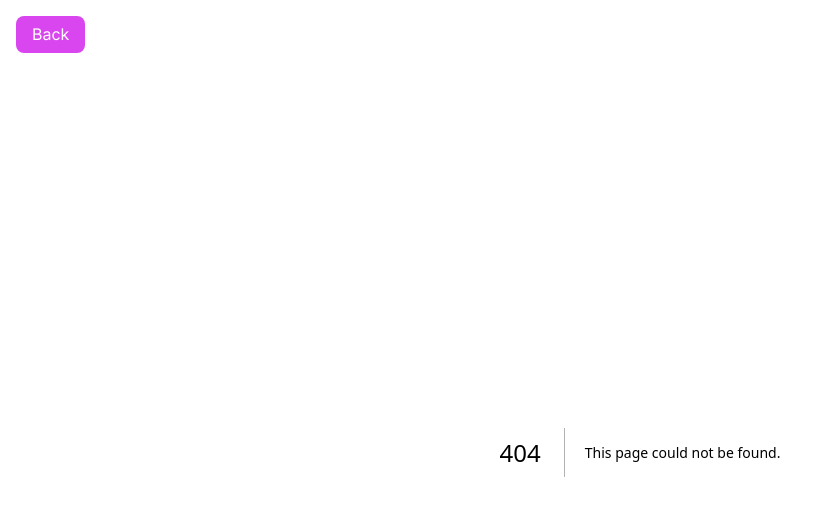
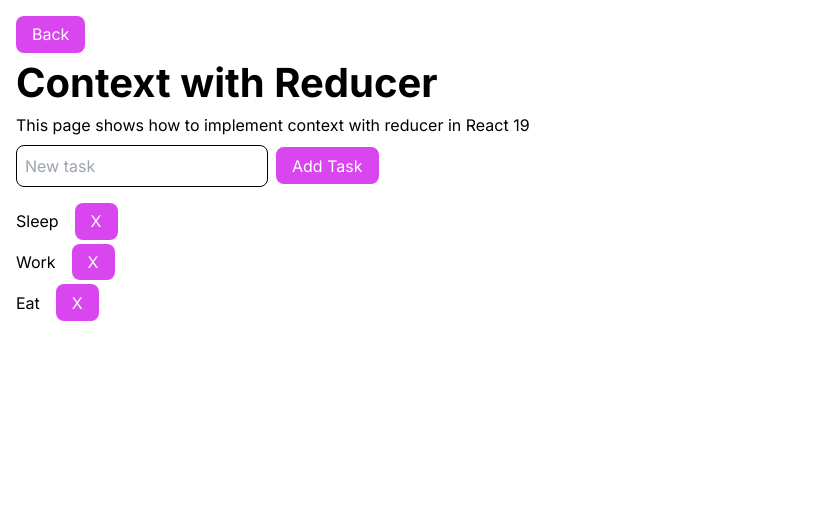
Before and after one commit to emanuelefavero/react-19, a Next.js app: page /context-with-reducer in a window 1280 px wide. Before the commit this address had no page. Shown: the top 516 px of the page, without its empty margins (0-827 px from the left). Built offline with nearby package versions, Linux system fonts and the light colour scheme.

Commit message:
add /context-with-reducer

```diff
--- /dev/null
+++ b/app/context-with-reducer/AddTask.js
@@ -0,0 +1,27 @@
+import { useState } from 'react'
+import { useTasksDispatch } from '@/app/context/TasksContext'
+
+export default function () {
+  const dispatch = useTasksDispatch()
+  const [text, setText] = useState('')
+
+  return (
+    <form
+      className='mb-4'
+      onSubmit={(e) => {
+        e.preventDefault()
+        dispatch({ type: 'add', text }) // * Dispatch action
+        setText('')
+      }}
+    >
+      <input
+        type='text'
+        placeholder='New task'
+        className='mr-2'
+        value={text}
+        onChange={(e) => setText(e.target.value)}
+      />
+      <button type='submit'>Add Task</button>
+    </form>
+  )
+}
--- /dev/null
+++ b/app/context-with-reducer/Tasks.js
@@ -0,0 +1,23 @@
+import { useTasks, useTasksDispatch } from '@/app/context/TasksContext'
+
+export default function Tasks() {
+  const tasks = useTasks()
+  const dispatch = useTasksDispatch()
+
+  return (
+    <ul>
+      {tasks.map((task) => (
+        <li key={task.id} className='mb-1'>
+          <span className='mr-4'>{task.text}</span>
+          <button
+            aria-label='Delete'
+            // * Dispatch action
+            onClick={() => dispatch({ type: 'delete', id: task.id })}
+          >
+            X
+          </button>
+        </li>
+      ))}
+    </ul>
+  )
+}
--- /dev/null
+++ b/app/context-with-reducer/page.js
@@ -0,0 +1,22 @@
+'use client'
+
+import { TasksProvider } from '@/app/context/TasksContext'
+import AddTask from './AddTask'
+import Tasks from './Tasks'
+
+export default function Page() {
+  return (
+    <>
+      <h1>Context with Reducer</h1>
+
+      <p className='mb-2'>
+        This page shows how to implement context with reducer in React 19
+      </p>
+
+      <TasksProvider>
+        <AddTask />
+        <Tasks />
+      </TasksProvider>
+    </>
+  )
+}
--- /dev/null
+++ b/app/context/TasksContext.js
@@ -0,0 +1,50 @@
+import { createContext, useContext, useReducer } from 'react'
+
+const TasksContext = createContext(null)
+const TasksDispatchContext = createContext(null)
+
+export function TasksProvider({ children }) {
+  const [tasks, dispatch] = useReducer(tasksReducer, initialTasks)
+
+  return (
+    <TasksContext.Provider value={tasks}>
+      <TasksDispatchContext.Provider value={dispatch}>
+        {children}
+      </TasksDispatchContext.Provider>
+    </TasksContext.Provider>
+  )
+}
+
+export function useTasks() {
+  return useContext(TasksContext)
+}
+
+export function useTasksDispatch() {
+  return useContext(TasksDispatchContext)
+}
+
+function tasksReducer(tasks, action) {
+  switch (action.type) {
+    case 'add':
+      return [
+        ...tasks,
+        {
+          id: tasks.length,
+          text: action.text,
+          completed: false,
+        },
+      ]
+
+    case 'delete':
+      return tasks.filter((task) => task.id !== action.id)
+
+    default:
+      throw Error(`Unknown action: ${action.type}`)
+  }
+}
+
+const initialTasks = [
+  { id: 0, text: 'Sleep', completed: true },
+  { id: 1, text: 'Work', completed: false },
+  { id: 2, text: 'Eat', completed: false },
+]
--- a/app/page.js
+++ b/app/page.js
@@ -40,6 +40,9 @@ export default function Home() {
           <li>
             <Link href='/use-reducer'>useReducer</Link>
           </li>
+          <li>
+            <Link href='/context-with-reducer'>Context with reducer</Link>
+          </li>
         </ul>
       </nav>
     </>
```
